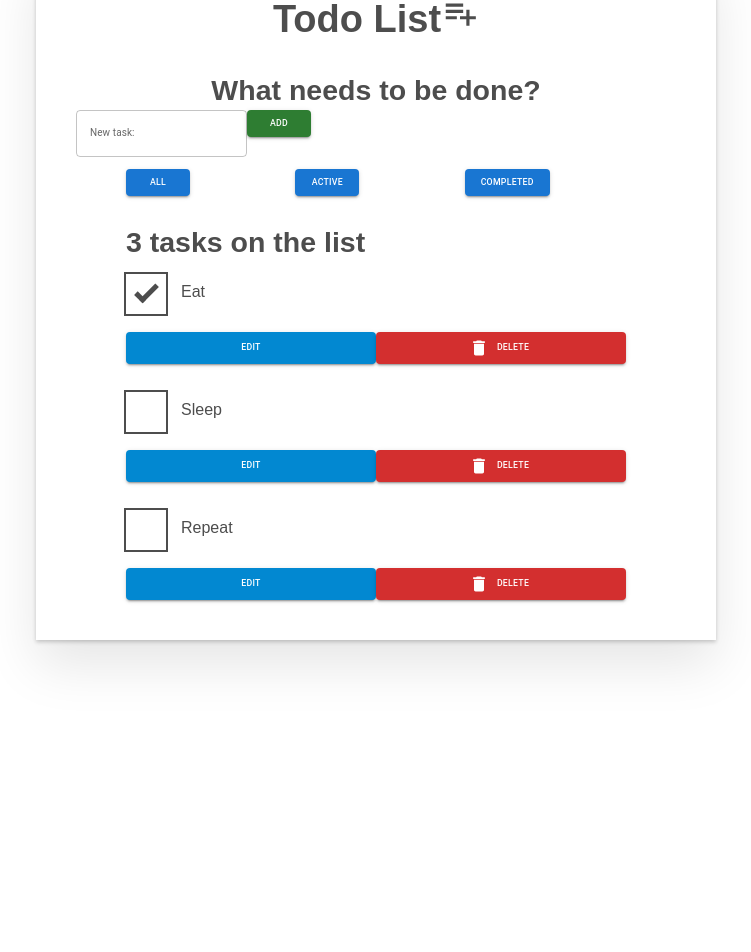
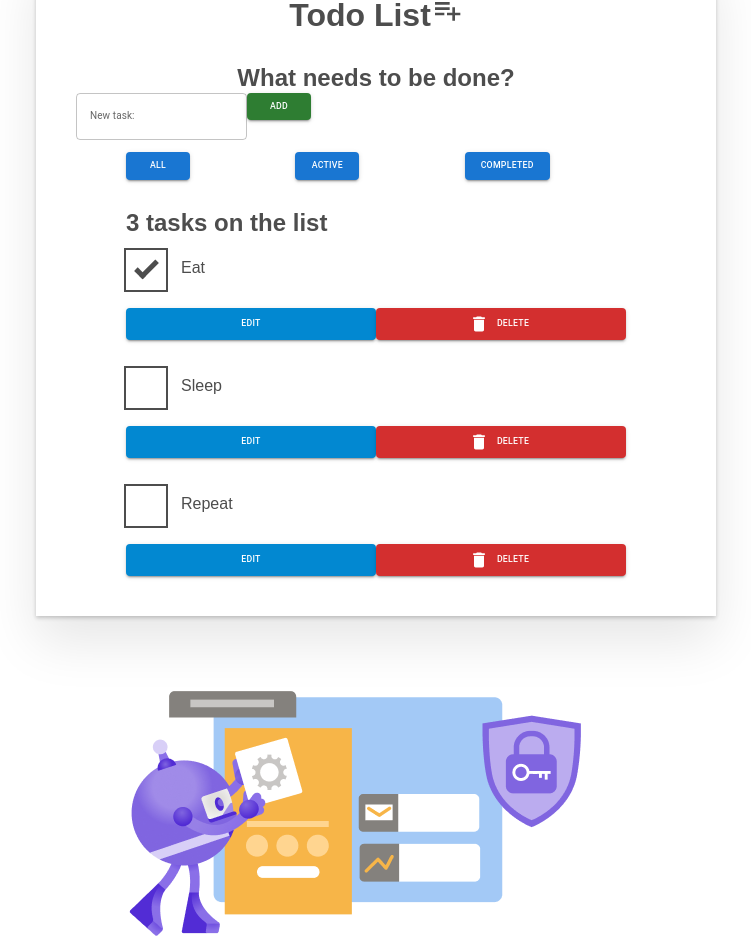
Before and after one commit to LinusErikNilsson/React-Todo-App, a React (Create React App) app: page / in a window 1280 px wide. Shown: the part 66-1018 px from the top of the page, without its empty margins (264-1015 px from the left). Before the commit the page ends 800 px from the top, so only its background shows below. Built offline with nearby package versions, Linux system fonts and the light colour scheme.

Commit message:
Playground CSS viewport segments

```diff
--- a/public/index.html
+++ b/public/index.html
@@ -39,5 +39,12 @@
       To begin the development, run `npm start` or `yarn start`.
       To create a production bundle, use `npm run build` or `yarn build`.
     -->
+    <figure class="figure">
+
+      <img src="bot-building-secure-app.png"
+      alt="Picture of a workshop, with a workbench on wheels, tools hanging on wall, fireextingusher on the floor beside the workbench">
+
+    </figure>
+
   </body>
 </html>
--- a/src/App.js
+++ b/src/App.js
@@ -93,7 +93,7 @@ function App(props) {
 
   return (
     <div className="todoapp stack-large">
-      <h1>Todo List
+      <h1 className="mainheader">Todo List
         <PlaylistAddIcon fontSize="verylarge"></PlaylistAddIcon>
       </h1>
       <Form addTask={addTask} />
--- a/src/index.css
+++ b/src/index.css
@@ -6,12 +6,33 @@
     background-color: f5f5f5;
   }
 
-}
+    .stack-large
+    {
+      flex: 0 0 env(viewport-segment-right 0 0);
+         margin-inline-end: calc(env(viewport-segment-left 1 0) - env(viewport-segment-right 0 0)) ;
+
+   overflow-y: scroll;
+
+    }
+  }
+
+  .figure {
+    flex: 1;
+
+    margin: 0;
+    overflow: hidden
+  }
+
+  .figure img {
+    height: 100%;
+  }
+
+
 
 @media (max-width: 540px) {
   body {
-
     background-color: green;
+    display: flex;
   }
 }
 
@@ -50,12 +71,12 @@ body {
   /*background-color: #f5f5f5; */
   color: #4d4d4d;
 }
-@media screen and (min-width: 620px) {
+/*@media screen and (min-width: 620px) {
   body {
     font-size: 1.9rem;
     line-height: 1.31579;
   }
-}
+}*/
 /*END RESETS*/
 /* GLOBAL STYLES */
 .form-group > input[type="text"] {
```
Also changed, not shown: public/bot-building-secure-app.png (added).
